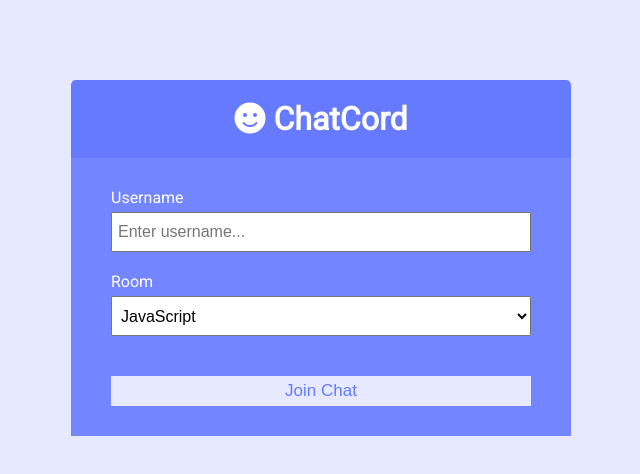
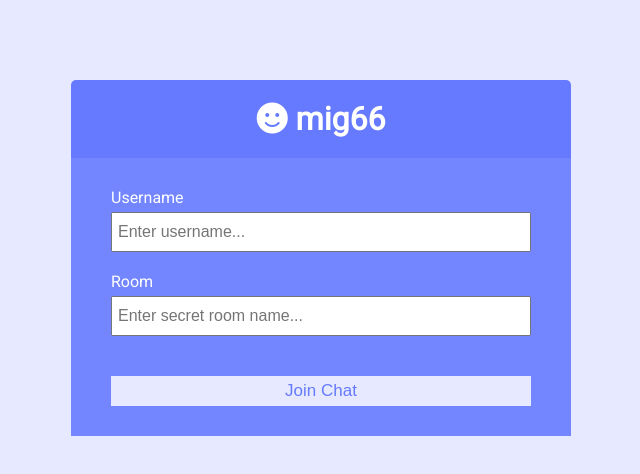
Before and after one commit to ismathibrahim/mig66, a website: page public/index.html in a window 1280 px wide. Shown: the whole page, without its empty margins (319-959 px from the left). Drawn offline with Linux system fonts and the light colour scheme.

Commit message:
change room dropdown select to input field

```diff
--- a/public/css/style.css
+++ b/public/css/style.css
@@ -1,4 +1,4 @@
-@import url('https://fonts.googleapis.com/css?family=Roboto&display=swap');
+@import url("https://fonts.googleapis.com/css?family=Roboto&display=swap");
 
 :root {
   --dark-color-a: #667aff;
@@ -15,7 +15,7 @@
 }
 
 body {
-	font-family: 'Roboto', sans-serif;
+  font-family: "Roboto", sans-serif;
   font-size: 16px;
   background: var(--light-color);
   margin: 20px;
@@ -88,6 +88,7 @@
 .chat-messages {
   padding: 30px;
   max-height: 500px;
+  min-height: 500px;
   overflow-y: scroll;
 }
 
@@ -119,7 +120,7 @@
   display: flex;
 }
 
-.chat-form-container input[type='text'] {
+.chat-form-container input[type="text"] {
   font-size: 16px;
   padding: 5px;
   height: 40px;
@@ -159,7 +160,7 @@
   margin-bottom: 5px;
 }
 
-.join-main input[type='text'] {
+.join-main input[type="text"] {
   font-size: 16px;
   padding: 5px;
   height: 40px;
--- a/public/index.html
+++ b/public/index.html
@@ -11,12 +11,12 @@
       crossorigin="anonymous"
     />
     <link rel="stylesheet" href="css/style.css" />
-    <title>Digeon index</title>
+    <title>mig66</title>
   </head>
   <body>
     <div class="join-container">
       <header class="join-header">
-        <h1><i class="fas fa-smile"></i> ChatCord</h1>
+        <h1><i class="fas fa-smile"></i> mig66</h1>
       </header>
       <main class="join-main">
         <form action="chat.html">
@@ -32,14 +32,13 @@
           </div>
           <div class="form-control">
             <label for="room">Room</label>
-            <select name="room" id="room">
-              <option value="JavaScript">JavaScript</option>
-              <option value="Python">Python</option>
-              <option value="PHP">PHP</option>
-              <option value="C#">C#</option>
-              <option value="Ruby">Ruby</option>
-              <option value="Java">Java</option>
-            </select>
+            <input
+              type="text"
+              name="room"
+              id="room"
+              placeholder="Enter secret room name..."
+              required
+            />
           </div>
           <button type="submit" class="btn">Join Chat</button>
         </form>
```
Also changed, not shown: public/chat.html (+2 -2 lines), server.js (+6 -3 lines). Lines whose indentation alone changed are shown as unchanged.
